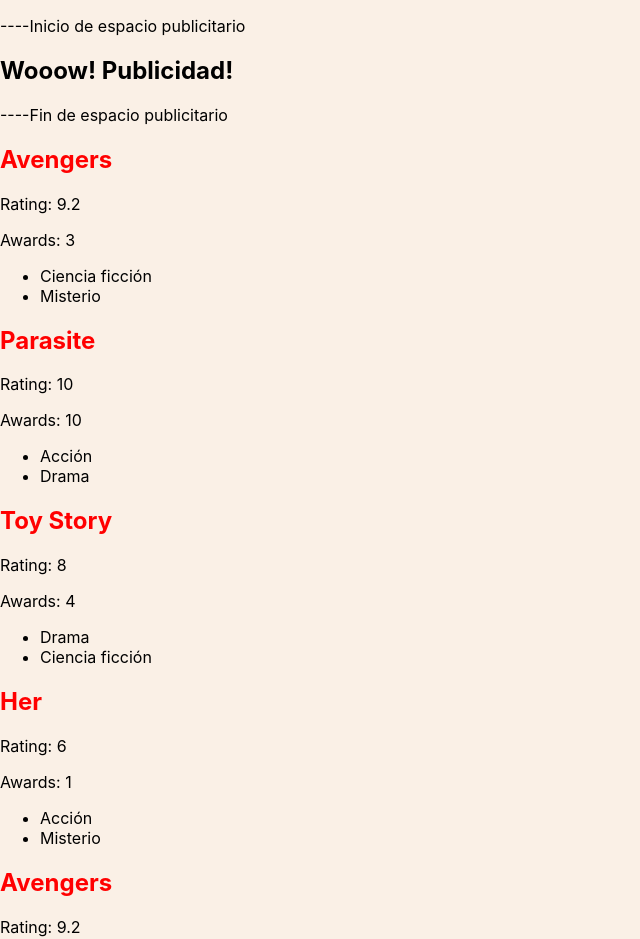
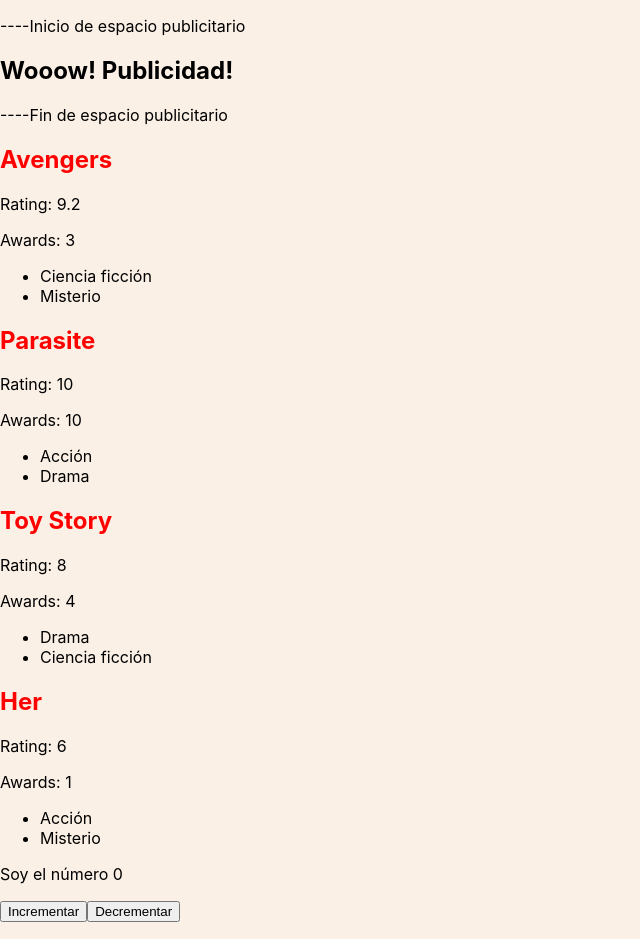
Before and after one commit to Nefiox/Learning-React, a React (Create React App) app: page / in a window 1280 px wide. Shown: the top 939 px of the page, without its empty margins (0-640 px from the left). Built offline with nearby package versions, Linux system fonts and the light colour scheme.

Commit message:
state & setState

```diff
--- a/src/App.js
+++ b/src/App.js
@@ -1,6 +1,7 @@
 // import './App.css';
 import TiraPeliculas from './components/TiraPeliculas';
 import ContenedorPublicidad from './components/ContenedorPublicidad'
+import Contador from './components/Contador'
 
 function App() {
   return (
@@ -13,7 +14,7 @@
           <h2>Wooow! Publicidad!</h2>
         </ContenedorPublicidad>
         <TiraPeliculas />
-        <TiraPeliculas />
+        <Contador inicial={0} />
         <ContenedorPublicidad>
           <ul>
             <li>Publicidad 1</li>
--- /dev/null
+++ b/src/components/Contador.js
@@ -0,0 +1,32 @@
+import React, {Component} from 'react';
+import './Pelicula.css'
+
+class Contador extends Component {
+    constructor(props) {
+        super(props);
+        this.state = {
+            numero: props.inicial
+        }
+    }
+
+    incrementar() {
+        this.setState( { numero: this.state.numero + 1 })
+    }
+    decrementar() {
+        this.setState( { numero: this.state.numero - 1 })
+    }
+
+
+    render() {
+        console.log('Estoy renderizando');
+        return (
+            <div>
+                <p>Soy el número {this.state.numero}</p>
+                <button onClick={ () => this.incrementar() }>Incrementar</button>
+                <button onClick={ () => this.decrementar() }>Decrementar</button>
+            </div>
+        );
+        }
+  }
+
+export default Contador;
```
